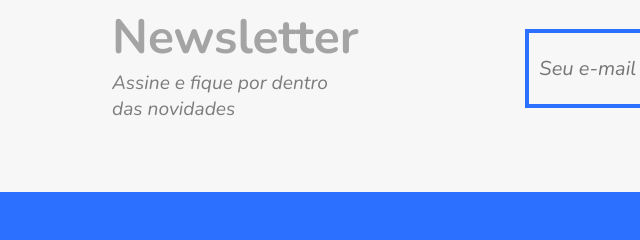
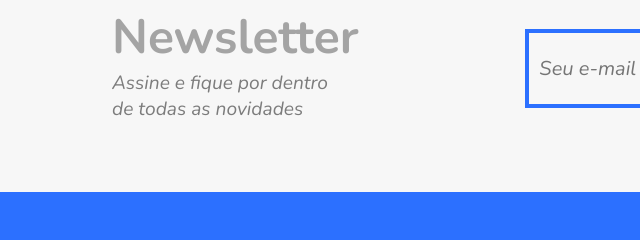
Before and after one commit to JonathanThery/Flexblog, a plain HTML site: page index.html in a window 1280 px wide. Shown: the part 3318-3558 px from the top of the page, 58-698 px from the left. Drawn offline with nearby package versions, Linux system fonts and the light colour scheme.

Commit message:
Mudança feita no rodapé

```diff
--- a/index.html
+++ b/index.html
@@ -155,7 +155,7 @@
     <section class="newsletter">
         <div class="newsletter-info">
             <h2>Newsletter</h2>
-            <p>Assine e fique por dentro das novidades</p>
+            <p>Assine e fique por dentro de todas as novidades</p>
         </div>
         <form class="newsletter-form">
             <input type="email" id="email" placeholder="Seu e-mail">
```
